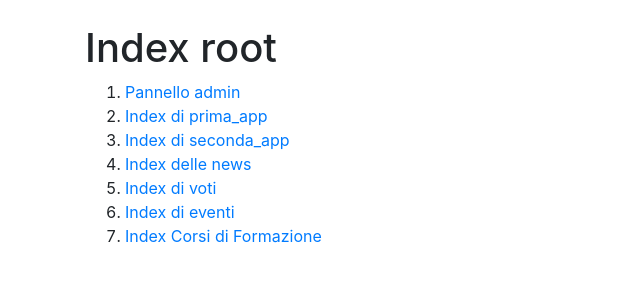
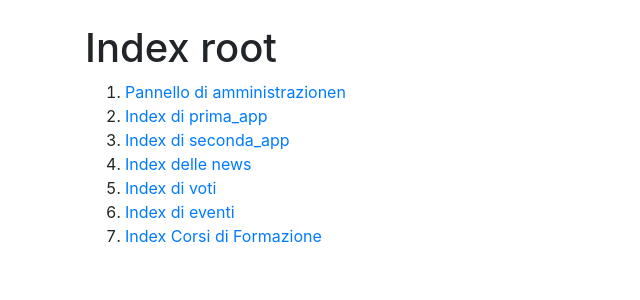
Before and after one commit to Simopane99/primo_progetto, a Django app: page / in a window 1280 px wide. Shown: the part 56-356 px from the top of the page, without its empty margins (0-640 px from the left). Run offline with Django 5.2, Linux system fonts and the light colour scheme.

Commit message:
update index_root

```diff
--- a/templates/index_root.html
+++ b/templates/index_root.html
@@ -5,7 +5,7 @@
 {%block content%}
     <h1>Index root</h1>
     <ol>
-        <li><a href="/admin">Pannello admin</a></li>
+        <li><a href="/admin">Pannello di amministrazionen</a></li>
         <li><a href="{% url 'prima_app:index'%}">Index di prima_app</a></li>
         <li><a href="{% url 'seconda_app:index_2app'%}">Index di seconda_app</a></li>
         <li><a href="{% url 'news:index_news'%}">Index delle news</a></li>
```
